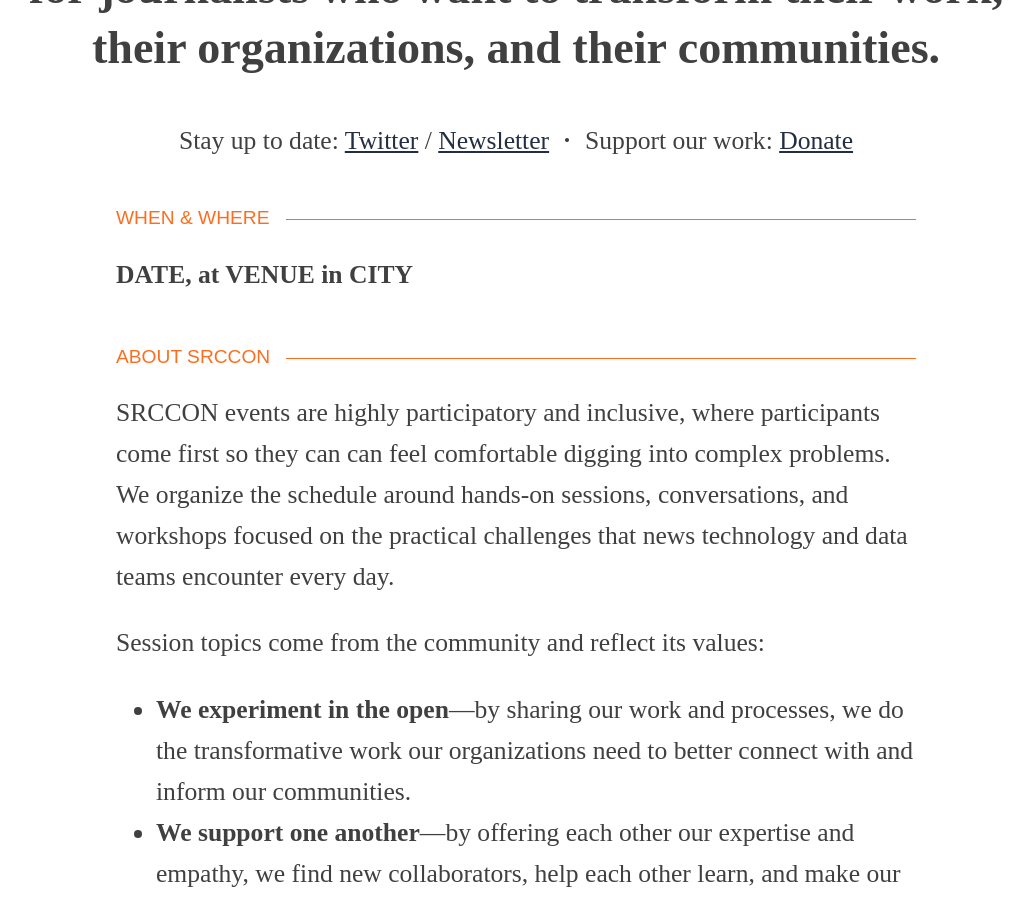
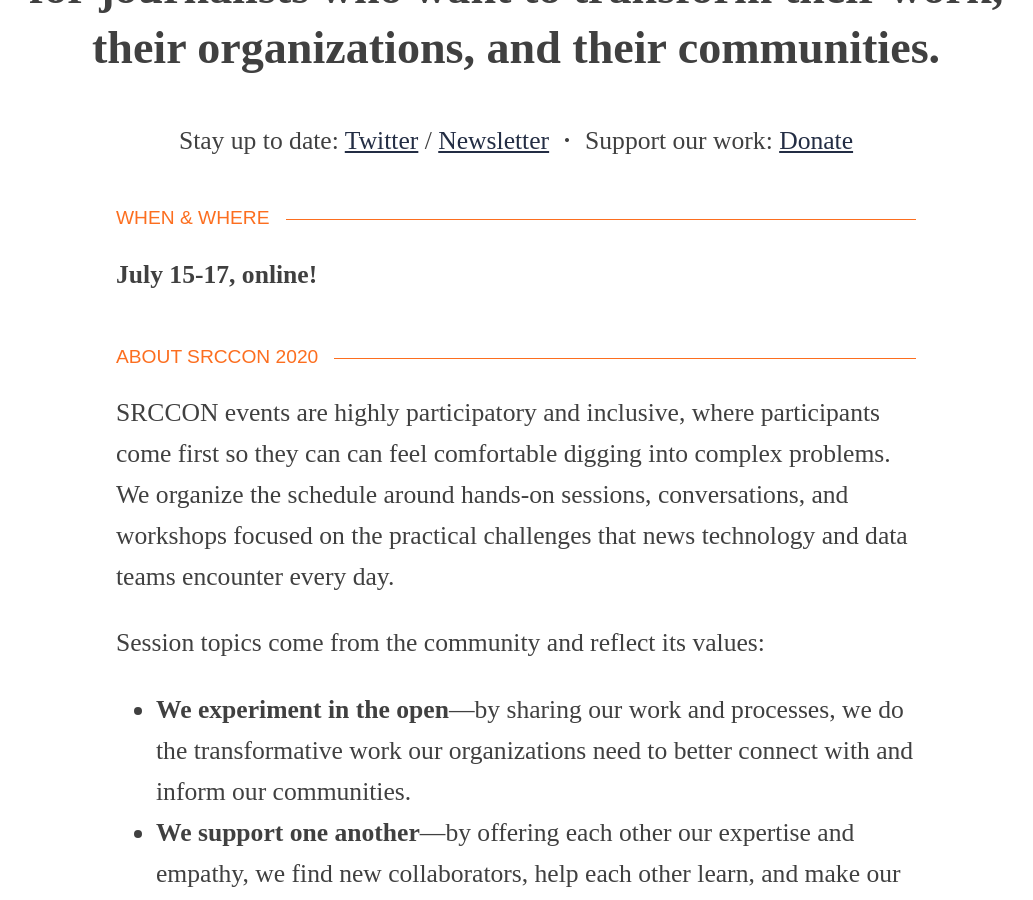
Before and after one commit to OpenNews/srccon-2020, a Jekyll site: the page built from homepage.md, in a window 1280 px wide and 900 px high, scrolled down 601 px. Shown: the whole window, without its empty margins (124-1157 px from the left). Built offline with Jekyll 4.4.1, drawn with Linux system fonts in a browser that asks for light colours; some web fonts are replaced; our own code applies the rules of GitHub Pages for plain Markdown files.

Commit message:
initial setup

```diff
--- a/_config.yml
+++ b/_config.yml
@@ -1,4 +1,4 @@
-name: SRCCON
+name: SRCCON 2020
 markdown: kramdown
 kramdown:
   smart_quotes: lsquo,rsquo,ldquo,rdquo
@@ -13,20 +13,20 @@
     output: true
     permalink: /:collection/:slug/
 
-url: http://site-starterkit.srccon.org
+url: https://2020.srccon.org
 
 defaults:
   - scope:
       path: ""
     values:
       # event_name: set this value to something like SRCCON 2020 or SRCCON:LEAD
-      event_name: SRCCON
+      event_name: SRCCON 2020
       # event_date: set this value to something like July 11 & 12
-      event_date: DATES
+      event_date: July 15-17
       # event_place: set this value to something like Minneapolis
-      event_place: PLACE
+      event_place: online!
       # event_place_abbreviation: set this value to something like MPLS
-      event_place_abbreviation: PLC
+      event_place_abbreviation: ONLINE
       # description: this value is used for meta tags AND the top of the homepage
       # html will be stripped for meta tags. Rewrite this for a topical SRCCON!
       description: A participant-led conference from <a href="https://opennews.org">OpenNews</a> for&nbsp;journalists who want to transform their work, their organizations, and their communities.
--- a/_layouts/simple_layout.html
+++ b/_layouts/simple_layout.html
@@ -4,17 +4,17 @@
 <!--[if !IE]><!--> <html lang="en"> <!--<![endif]-->
 <head>
     <meta charset="utf-8" />
-    <title>{{ page.event_name }} — {% if page.title %}{{ page.title }}{% else %}{{ page.event_date }} in {{ page.event_place }}{% endif %}</title>
+    <title>{{ page.event_name }} — {% if page.title %}{{ page.title }}{% else %}{{ page.event_date }}, {{ page.event_place }}{% endif %}</title>
     <meta name="viewport" content="width=device-width, initial-scale=1.0" />
     <meta name="description" content="{{ page.description | markdownify | strip_html | strip_newlines }}">
 
-    <meta property="og:title" content="{{ page.event_name }} — {% if page.title %}{{ page.title }}{% else %}{{ page.event_date }} in {{ page.event_place }}{% endif %}">
+    <meta property="og:title" content="{{ page.event_name }} — {% if page.title %}{{ page.title }}{% else %}{{ page.event_date }}, {{ page.event_place }}{% endif %}">
     <meta property="og:type" content="article">
     <meta property="og:description" content="{{ page.description | markdownify | strip_html | strip_newlines }}"/>
     <meta property="og:image" content="{{ site.url }}/media/img/srccon_share_logo.png" />
     <meta name="twitter:card" content="summary_large_image">
     <meta name="twitter:site" value="@srccon" />
-    <meta name="twitter:title" value="{{ page.event_name }} — {% if page.title %}{{ page.title }}{% else %}{{ page.event_date }} in {{ page.event_place }}{% endif %}" />
+    <meta name="twitter:title" value="{{ page.event_name }} — {% if page.title %}{{ page.title }}{% else %}{{ page.event_date }}, {{ page.event_place }}{% endif %}" />
     <meta name="twitter:description" value="{{ page.description | markdownify | strip_html | strip_newlines }}" />
     <meta name="twitter:image" value="{{ site.url }}/media/img/srccon_share_logo.png" />
     <meta name="twitter:image:alt" value="SRCCON conference logo" />
--- a/homepage.md
+++ b/homepage.md
@@ -5,7 +5,7 @@
 
 ### When & where
 
-**DATE, at VENUE in CITY**
+**July 15-17, online!**
 
 ### About {{ page.event_name }}
 
```
Also changed, not shown: .travis.yml, 1 other file.
